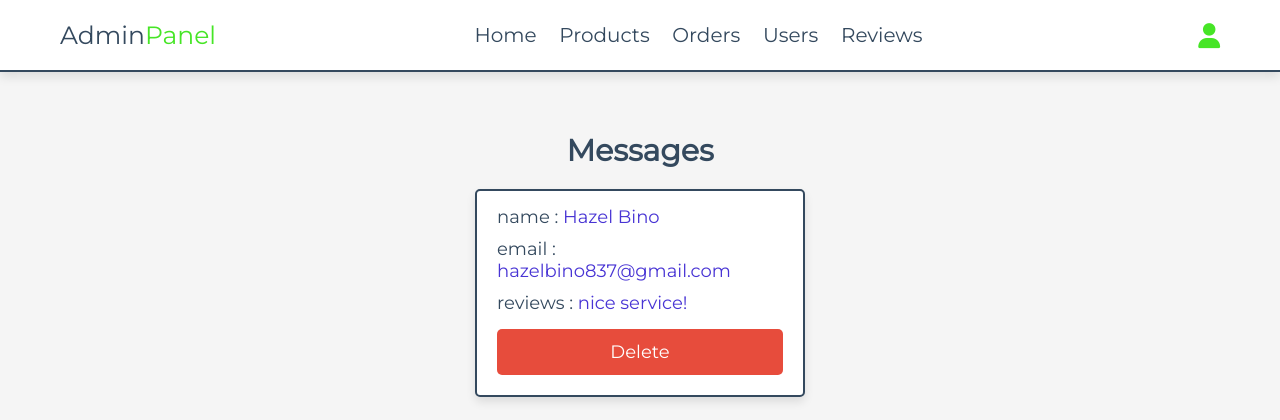
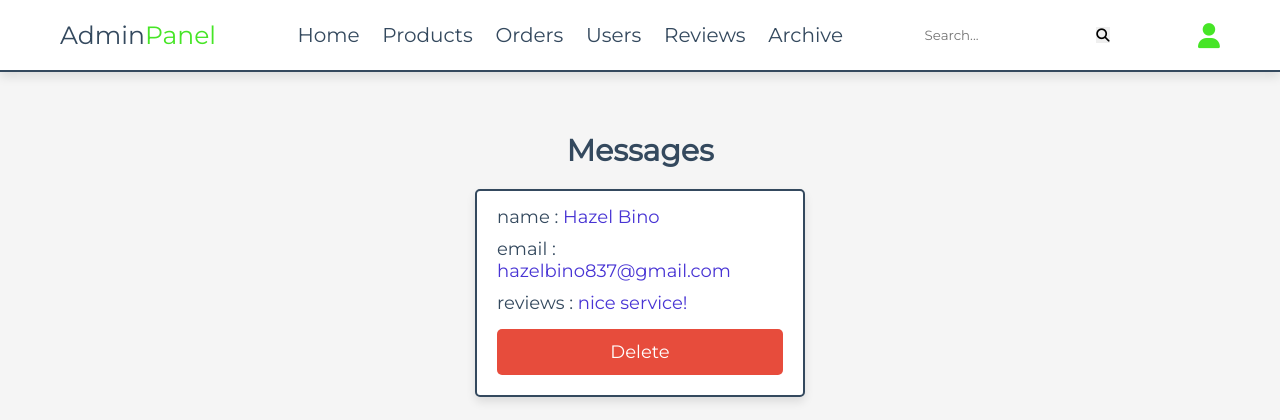
Before and after one commit to KriziaAlvarez/2024_BSIT-3A_VIER-TECH_Krizia, a PHP site: page /admin/messages.php in a window 1280 px wide. Shown: the top 420 px of the page. Run offline with PHP 8.4, Linux system fonts and the light colour scheme; a user stored in the database is signed in; data comes from the database, SQL or seed files in the repository; some libraries are stand-ins or nearby versions.

Commit message:
Add files via upload

```diff
--- a/components/admin_header.php
+++ b/components/admin_header.php
@@ -23,7 +23,15 @@ if(isset($message)){
          <a href="placed_orders.php">Orders</a>
          <a href="users_accounts.php">Users</a>
          <a href="messages.php">Reviews</a>
+         <a href="archived_orders.php">Archive</a>
       </nav>
+
+      <div class="search-container">
+         <form method="GET" action="admin_search.php">
+            <input type="text" name="search_query" placeholder="Search..." class="search-box" required>
+            <button type="submit" class="search-btn"><i class="fas fa-search"></i></button>
+         </form>
+      </div>
 
       <div class="icons">
          <div id="menu-btn" class="fas fa-bars"></div>
```
